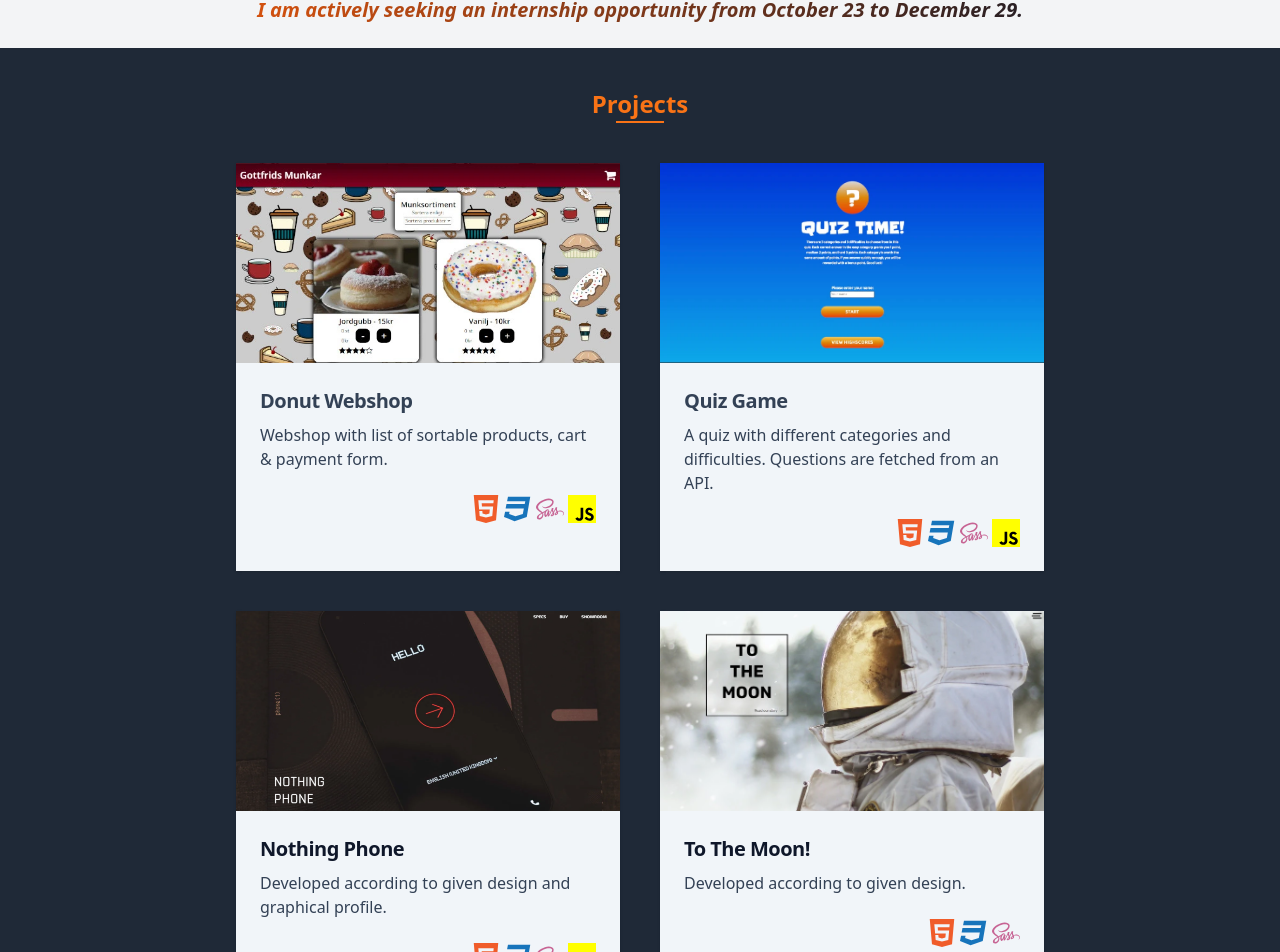
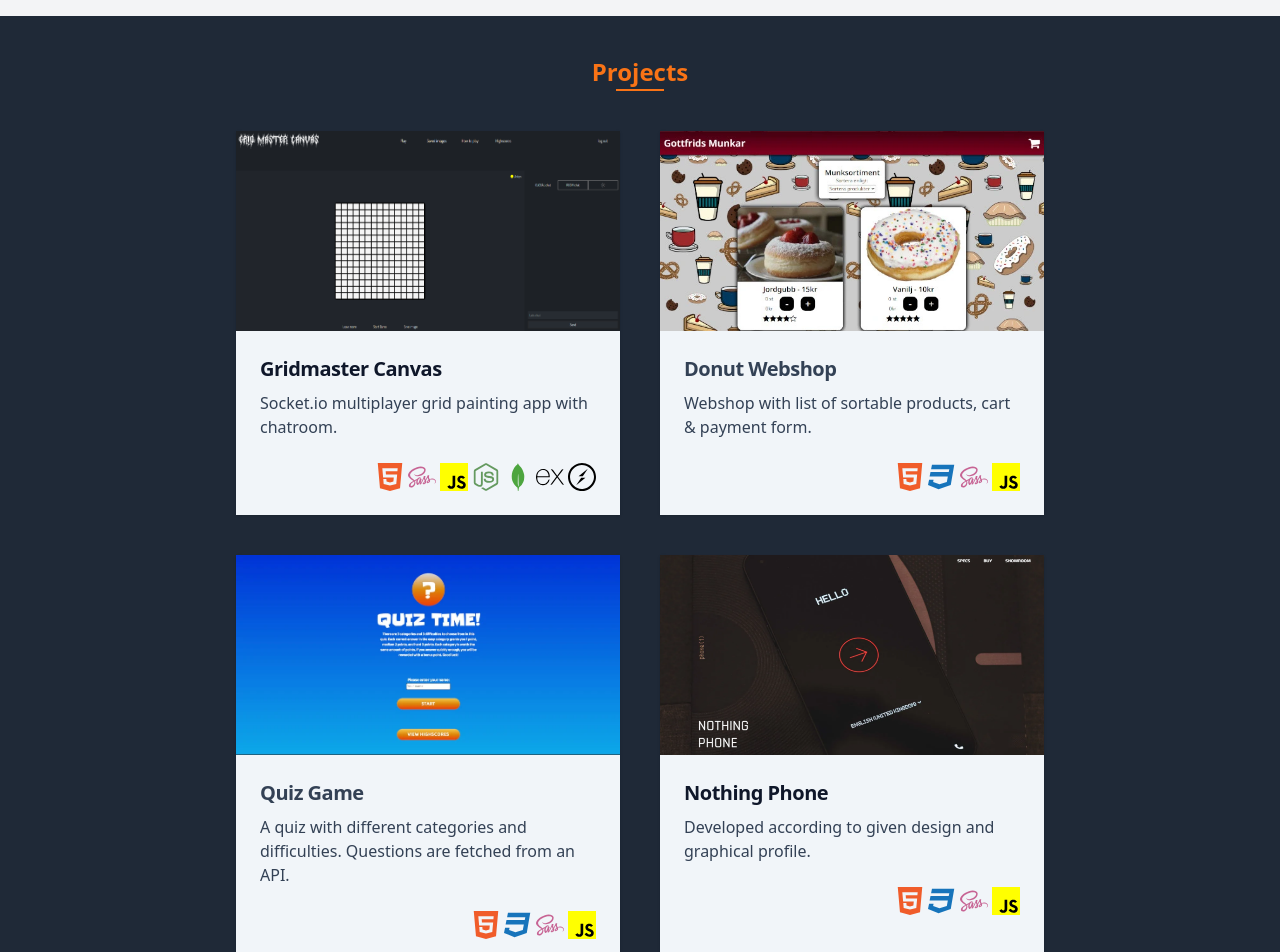
Before and after one commit to antonjanzon95/myPortfolio, a React (Vite) app: page / in a window 1280 px wide. Shown: the part 1219-2171 px from the top of the page. Built offline with nearby package versions, Linux system fonts and the light colour scheme.

Commit message:
added new project, rm text content

```diff
--- a/src/components/about.tsx
+++ b/src/components/about.tsx
@@ -28,12 +28,6 @@ const About: React.FC<Props> = () => {
             alt="Smiling man with burgundy shirt"
           />
         </div>
-        <span className="block laptop:hidden text-center font-extrabold text-transparent text-xl bg-clip-text bg-gradient-to-r from-orange-600 to-gray-900">
-          <em>
-            I am actively seeking an internship opportunity from October 23 to
-            December 29.
-          </em>
-        </span>
         <div className="laptop:w-5/12">
           <p className="mb-2">
             I understand the importance of hands-on experience in the field and
@@ -49,12 +43,12 @@ const About: React.FC<Props> = () => {
           </p>
         </div>
       </div>
-      <span className="hidden laptop:block text-center mt-7 font-extrabold text-transparent text-xl bg-clip-text bg-gradient-to-r from-orange-600 to-gray-900">
+      {/* <span className="hidden laptop:block text-center mt-7 font-extrabold text-transparent text-xl bg-clip-text bg-gradient-to-r from-orange-600 to-gray-900">
         <em>
           I am actively seeking an internship opportunity from October 23 to
           December 29.
         </em>
-      </span>
+      </span> */}
     </div>
   );
 };
--- a/src/components/projects.tsx
+++ b/src/components/projects.tsx
@@ -1,5 +1,11 @@
-import { SiJavascript, SiHtml5 } from "react-icons/si";
-import { FaCss3, FaSass } from "react-icons/fa";
+import {
+  SiJavascript,
+  SiHtml5,
+  SiMongodb,
+  SiExpress,
+  SiSocketdotio,
+} from "react-icons/si";
+import { FaCss3, FaSass, FaNodeJs } from "react-icons/fa";
 import TechnologyIcon from "./techIcon";
 
 const Projects = () => {
@@ -10,6 +16,57 @@ const Projects = () => {
       </div>
       <div className="my-6 flex flex-col items-center justify-center gap-10">
         <div className="flex flex-col laptop:flex-row laptop:justify-center gap-10">
+          <a
+            href="https://glistening-tapioca-e79f13.netlify.app/"
+            target="_blank"
+            className="block max-w-[340px] laptop:max-w-sm bg-slate-100 shadow hover:bg-slate-200 hover:scale-105 transition-all duration-300"
+          >
+            <img
+              src="/gridmastercanvas.png"
+              alt="Gridpaint website"
+              className="h-[200px]"
+              width={384}
+              height={200}
+            />
+            <div className="p-6">
+              <h3 className="mb-2 text-xl font-bold tracking-tight text-slate-900">
+                Gridmaster Canvas
+              </h3>
+              <p className="font-normal text-slate-700">
+                Socket.io multiplayer grid painting app with chatroom.
+              </p>
+              <div className="flex gap-1 items-center justify-end my-0 mt-6">
+                <TechnologyIcon
+                  icon={<SiHtml5 size={28} color="#f05c2a" />}
+                  iconType="bg-transparent-icon"
+                />
+                <TechnologyIcon
+                  icon={<FaSass size={28} color="#c76494" />}
+                  iconType="bg-transparent-icon"
+                />
+                <TechnologyIcon
+                  icon={<SiJavascript size={28} color="yellow" />}
+                  iconType="javascript-icon"
+                />
+                <TechnologyIcon
+                  icon={<FaNodeJs size={28} color="#659a60" />}
+                  iconType="bg-transparent-icon"
+                />
+                <TechnologyIcon
+                  icon={<SiMongodb size={28} color="#4da53f" />}
+                  iconType="bg-transparent-icon"
+                />
+                <TechnologyIcon
+                  icon={<SiExpress size={28} color="#000000" />}
+                  iconType="bg-transparent-icon"
+                />
+                <TechnologyIcon
+                  icon={<SiSocketdotio size={28} color="#000000" />}
+                  iconType="bg-transparent-icon"
+                />
+              </div>
+            </div>
+          </a>
           <a
             href="https://antonjanzon95.github.io/Donut-Webshop/"
             target="_blank"
@@ -49,7 +106,9 @@ const Projects = () => {
               </div>
             </div>
           </a>
+        </div>
 
+        <div className="flex flex-col laptop:flex-row gap-10">
           <a
             href="https://incomparable-seahorse-0f5220.netlify.app/"
             target="_blank"
@@ -90,9 +149,6 @@ const Projects = () => {
               </div>
             </div>
           </a>
-        </div>
-
-        <div className="flex flex-col laptop:flex-row gap-10">
           <a
             href="https://resonant-tulumba-7148cf.netlify.app/"
             target="_blank"
@@ -132,42 +188,6 @@ const Projects = () => {
               </div>
             </div>
           </a>
-
-          <a
-            href="https://inspiring-fairy-7062cd.netlify.app/"
-            target="_blank"
-            className="block max-w-[340px] laptop:max-w-sm bg-slate-100 shadow hover:bg-slate-200 hover:scale-105 transition-all duration-300"
-          >
-            <img
-              src="/moon-smaller.webp"
-              alt="Astronaut website"
-              className="h-[200px]"
-              width={384}
-              height={200}
-            />
-            <div className="p-6">
-              <h3 className="mb-2 text-xl font-bold tracking-tight text-slate-900">
-                To The Moon!
-              </h3>
-              <p className="font-normal text-slate-700">
-                Developed according to given design.
-              </p>
-              <div className="flex gap-1 items-center justify-end my-0 mt-6">
-                <TechnologyIcon
-                  icon={<SiHtml5 size={28} color="#f05c2a" />}
-                  iconType="bg-transparent-icon"
-                />
-                <TechnologyIcon
-                  icon={<FaCss3 size={28} color="#1774bb" />}
-                  iconType="bg-transparent-icon"
-                />
-                <TechnologyIcon
-                  icon={<FaSass size={28} color="#c76494" />}
-                  iconType="bg-transparent-icon"
-                />
-              </div>
-            </div>
-          </a>
         </div>
       </div>
     </div>
```
Also changed, not shown: public/gridmastercanvas.png (added).
